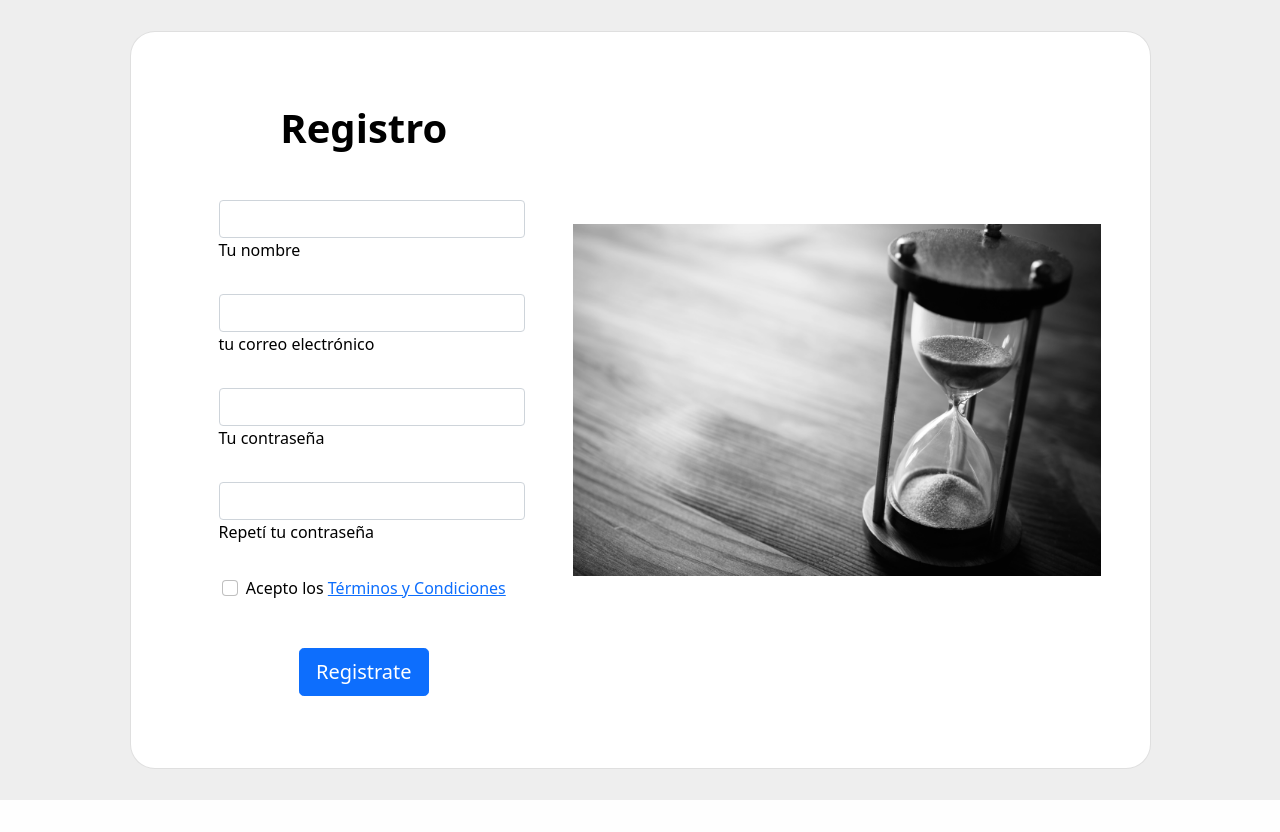
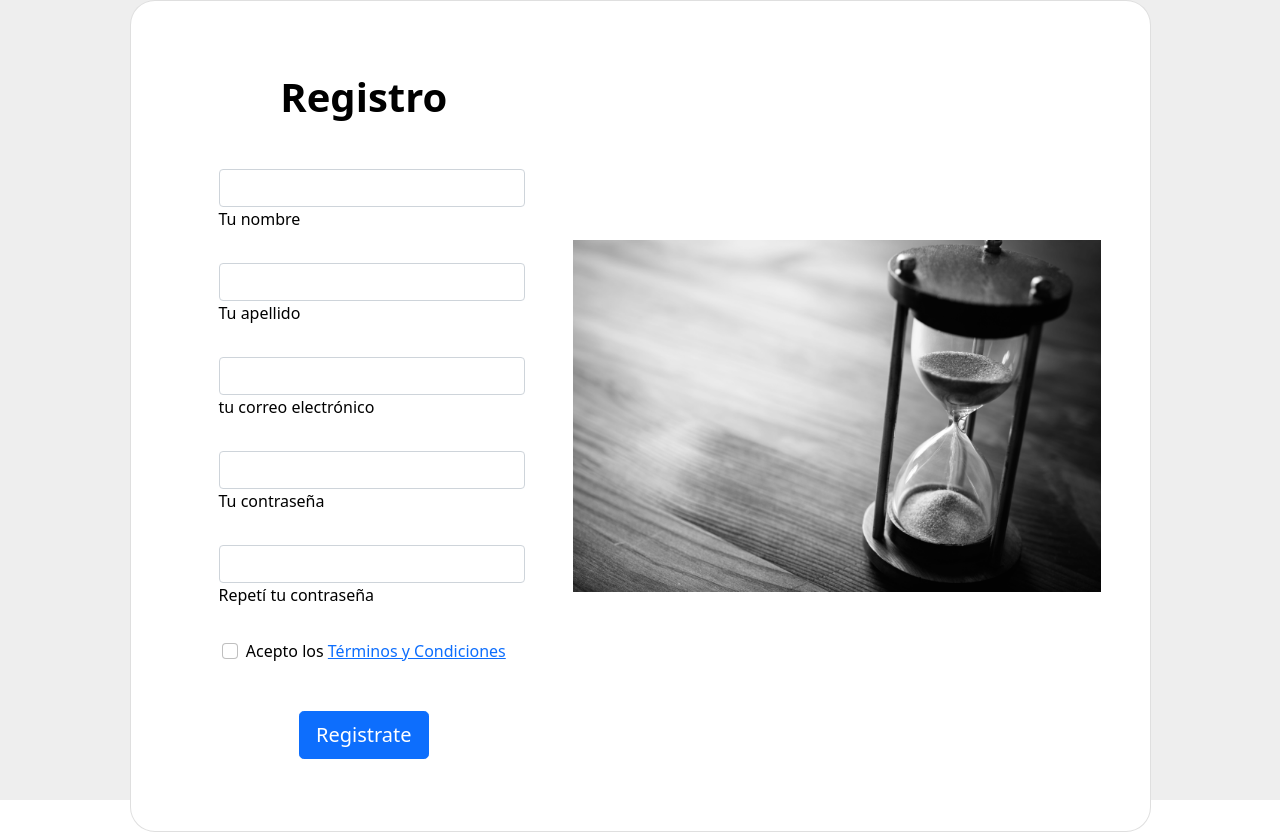
Before and after one commit to Ezerom77/DigitalHouse-G9-Proyecto-Integrador, a Node server app: template views/registro.html in a window 1280 px wide. Before the commit the page ends 800 px from the top, so only its background shows below. Run offline with Node 20, Linux system fonts and the light colour scheme; the template is opened without the code that fills it, so the values that code supplies are empty.

Commit message:
Update registro.html

```diff
--- a/views/registro.html
+++ b/views/registro.html
@@ -29,6 +29,14 @@
                             <label class="form-label" for="form3Example1c">Tu nombre</label>
                           </div>
                         </div>
+
+                        <div class="d-flex flex-row align-items-center mb-4">
+                            <i class="fas fa-user fa-lg me-3 fa-fw"></i>
+                            <div class="form-outline flex-fill mb-0">
+                              <input type="text" id="form3Example1c" class="form-control" />
+                              <label class="form-label" for="form3Example1c">Tu apellido</label>
+                            </div>
+                          </div>
 
                         <div class="d-flex flex-row align-items-center mb-4">
                           <i class="fas fa-envelope fa-lg me-3 fa-fw"></i>
```
